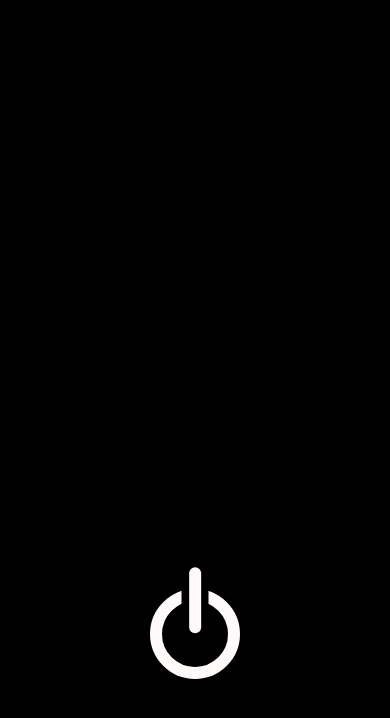
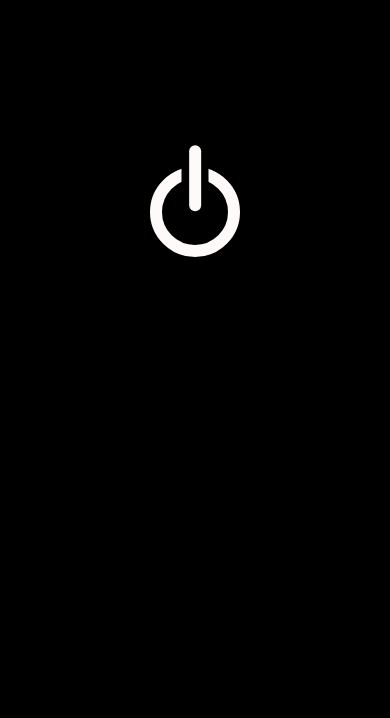
Before and after one commit to shift0965/tedxnsysu, a React (Create React App) app: page /#/ in a window 390 px wide. Shown: the top 718 px of the page. Built offline with nearby package versions, Linux system fonts and the light colour scheme.

Commit message:
rotate test

```diff
--- a/src/components/Home.js
+++ b/src/components/Home.js
@@ -15,7 +15,6 @@ const Home = () => {
     const [sizeParam, setSizeParam] = useState(1);
 
     useEffect(() => {
-        // Handler to call on window resize
         function handleResize() {
           console.log(window.innerWidth)
           if(window.innerWidth < 768){
@@ -25,20 +24,17 @@ const Home = () => {
             setSizeParam(1);
           }
         }
-        // Add event listener
         window.addEventListener("resize", handleResize);
-        // Call handler right away so state gets updated with initial window size
         handleResize();
-        // Remove event listener on cleanup
         return () => window.removeEventListener("resize", handleResize);
       }, []);
 
 
     return(
-        <div className={`${lightOn ? 'bg-backgroundBright' : 'bg-background'} md:flex flex-row items-center justify-center duration-700`}>
+        <div className={`${lightOn ? 'bg-backgroundBright' : 'bg-background'} md:flex flex-row items-center justify-center duration-700 h-screen overflow-hidden`}>
 
-            <div className="h-screen mx-auto flex justify-center">
-                <div className="flex justify-center h-screen md:w-96 w-72 relative items-center">
+            <div className="f-full mx-auto flex justify-center">
+                <div className="flex justify-center md:w-96 w-72 relative items-center">
                     <div className='w-0 relative'>
 
                         {LinkCircles.map((item, index) =>{
@@ -91,7 +87,7 @@ const Home = () => {
                         </div>
 
                         <div className={`middle absolute -translate-x-1/2 -translate-y-1/2 duration-700 rounded-full
-                                            ${lightOn? ' bg-red -rotate-90' : 'bg-whiteish rotate-0'}`}
+                                            ${lightOn? ' bg-red' : 'bg-whiteish'}`}
                                 style={{width:13*sizeParam + 'px', height:lightOn ?100 * sizeParam+'px' : 73 * sizeParam+'px', top:198 * sizeParam + 'px', left:0 * 15 * sizeParam + 'px'}}>
                         </div>
 
```
